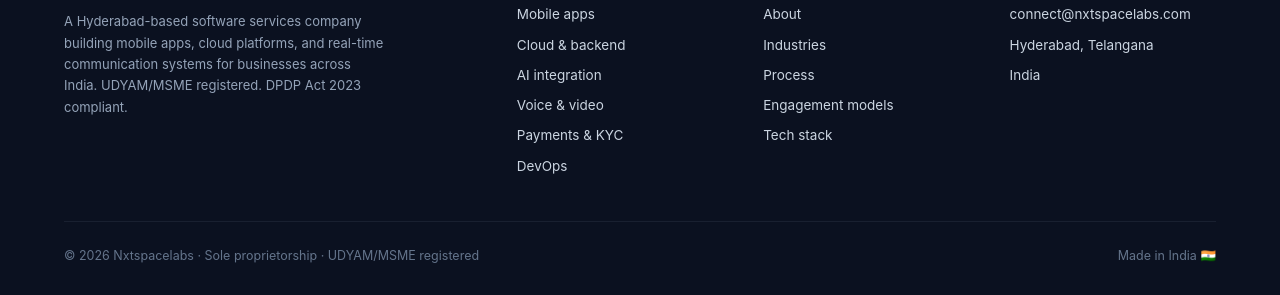
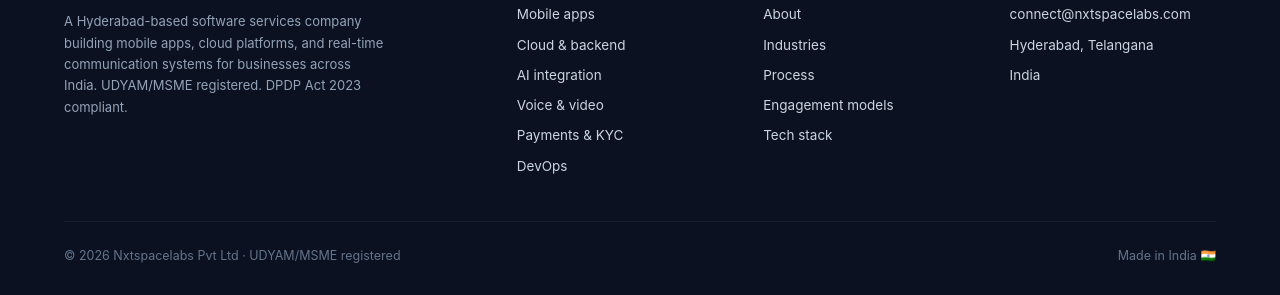
Before and after one commit to GOneTechnologies/nxtspacelabs-website, a plain HTML site: page index.html in a window 1280 px wide. Shown: the part 7446-7741 px from the top of the page. Drawn offline with Linux system fonts and the light colour scheme.

Commit message:
v3.4: footer shows 'Nxtspacelabs Pvt Ltd' (correct entity type)

```diff
--- a/index.html
+++ b/index.html
@@ -1229,7 +1229,7 @@
       </div>
     </div>
     <div class="footer-bottom">
-      <div>© 2026 Nxtspacelabs · Sole proprietorship · UDYAM/MSME registered</div>
+      <div>© 2026 Nxtspacelabs Pvt Ltd · UDYAM/MSME registered</div>
       <div class="legal">
         <span>Made in India 🇮🇳</span>
       </div>
```
